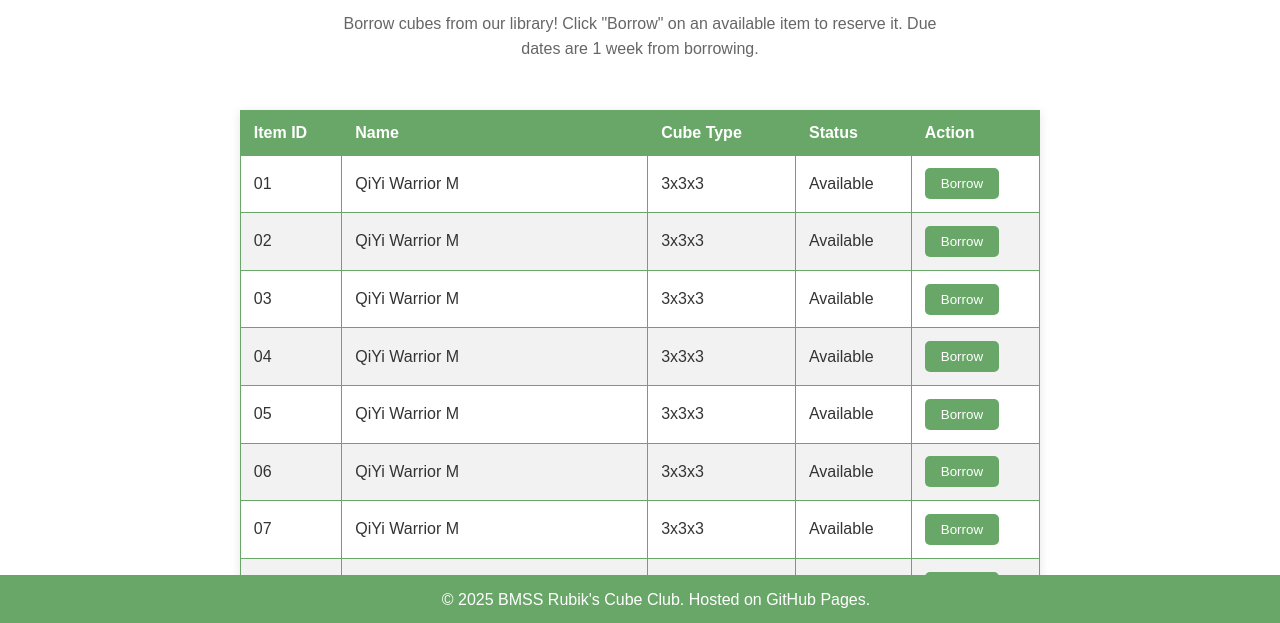
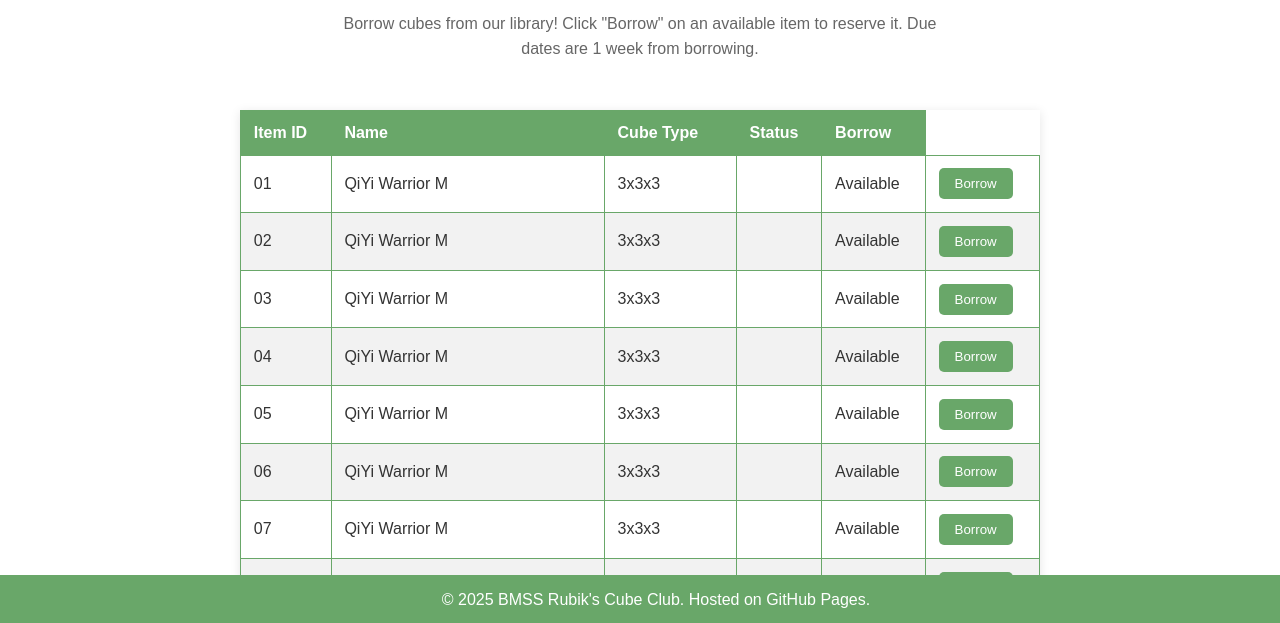
Before and after one commit to Xpsilonz/bmssrcc, a plain HTML site: page library.html in a window 1280 px wide. Shown: the part 175-798 px from the top of the page. Drawn offline with Linux system fonts and the light colour scheme.

Commit message:
Update library.html

```diff
--- a/library.html
+++ b/library.html
@@ -76,7 +76,7 @@
 
         <table id="library-table">
             <thead>
-                <tr><th>Item ID</th><th>Name</th><th>Cube Type</th><th>Status</th><th>Action</th></tr>
+                <tr><th>Item ID</th><th>Name</th><th>Cube Type</th><th>Status</th><th>Borrow</th></tr>
             </thead>
             <tbody id="library-tbody"></tbody>
         </table>
@@ -115,7 +115,7 @@
                     row.insertCell().textContent = item.id;
                     row.insertCell().textContent = item.name;
                     row.insertCell().textContent = item.type;
-
+                    row.insertCell().textContent = item.status;
                     if (isBorrowed) {
                         row.insertCell().textContent = `Borrowed by ${borrowedData.name} until ${new Date(borrowedData.dueDate).toLocaleDateString()}`;
                         row.insertCell().innerHTML = '<button class="borrow-btn" disabled>Not Available</button>';
```
